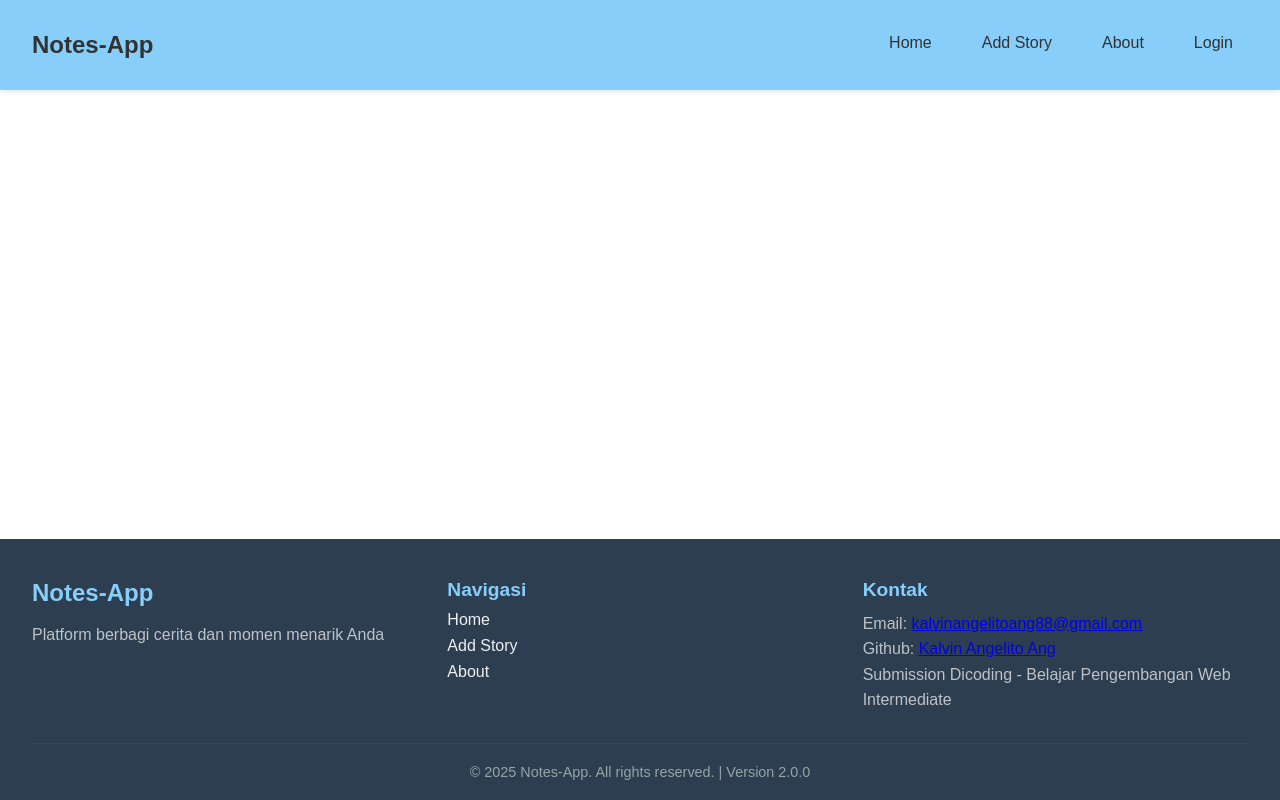
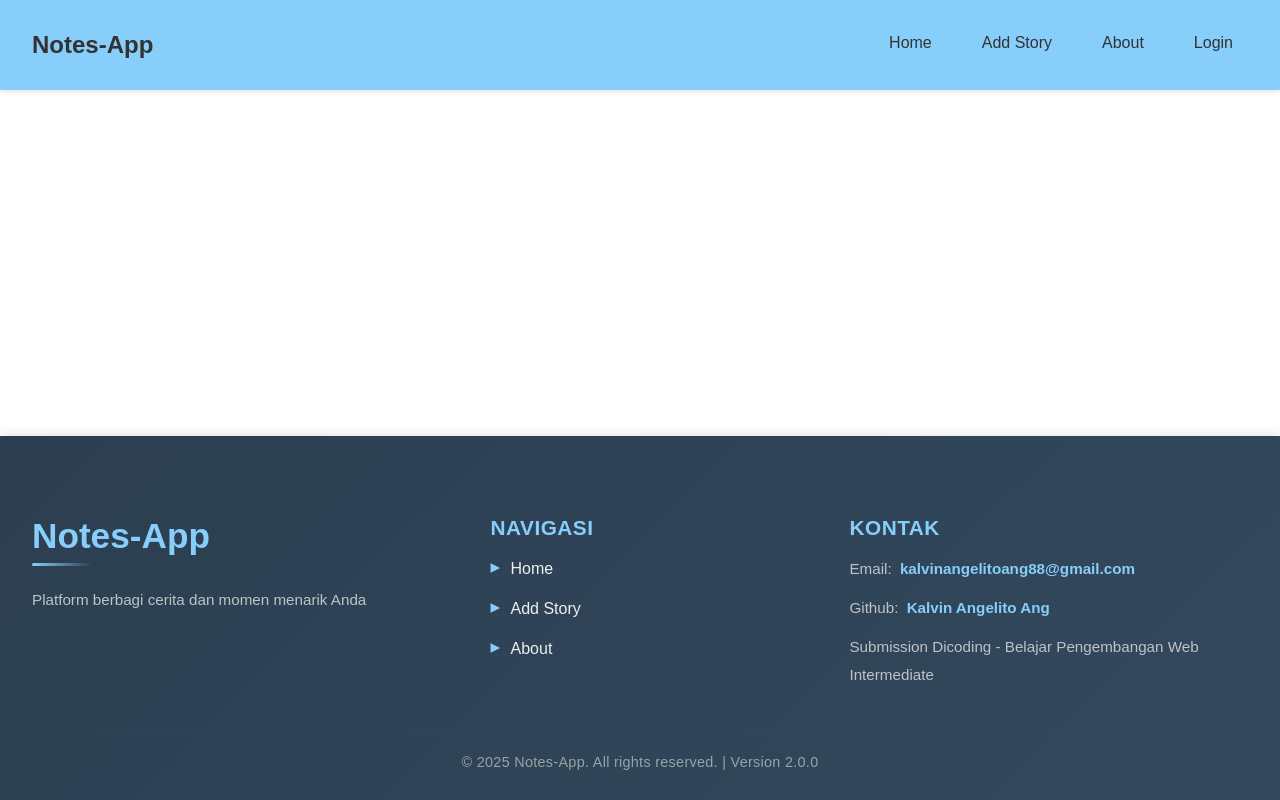
Before and after one commit to KalvinAngelitoAng/Notes-App, a website built with webpack: page src/index.html in a window 1280 px wide. Built offline with nearby package versions, Linux system fonts and the light colour scheme.

Commit message:
Adding styling and animations for footer

```diff
--- a/src/styles/styles.css
+++ b/src/styles/styles.css
@@ -875,3 +875,252 @@ html {
   outline: 3px solid #0056b3;
   outline-offset: 3px;
 }
+
+.main-footer {
+  background: linear-gradient(135deg, #2c3e50 0%, #34495e 100%);
+  color: #ecf0f1;
+  padding: 60px 0 20px;
+  margin-top: auto;
+  box-shadow: 0 -2px 10px rgba(0, 0, 0, 0.1);
+}
+
+.footer-content {
+  display: grid;
+  grid-template-columns: 1fr;
+  gap: 40px;
+  margin-bottom: 40px;
+}
+
+.footer-section h3 {
+  color: lightskyblue;
+  margin-bottom: 20px;
+  font-size: 1.8rem;
+  font-weight: 700;
+  position: relative;
+  padding-bottom: 10px;
+}
+
+.footer-section h3::after {
+  content: '';
+  position: absolute;
+  left: 0;
+  bottom: 0;
+  width: 60px;
+  height: 3px;
+  background: linear-gradient(90deg, lightskyblue, transparent);
+  border-radius: 2px;
+}
+
+.footer-section h4 {
+  color: lightskyblue;
+  margin-bottom: 15px;
+  font-size: 1.3rem;
+  font-weight: 600;
+  text-transform: uppercase;
+  letter-spacing: 0.5px;
+}
+
+.footer-section p {
+  line-height: 1.8;
+  color: #bdc3c7;
+  margin-bottom: 12px;
+  font-size: 0.95rem;
+}
+
+.footer-section p:last-child {
+  margin-bottom: 0;
+}
+
+.footer-section ul {
+  list-style: none;
+  padding: 0;
+}
+
+.footer-section ul li {
+  margin-bottom: 12px;
+  transition: transform 0.2s ease;
+}
+
+.footer-section ul li:hover {
+  transform: translateX(5px);
+}
+
+.footer-section ul li a {
+  color: #ecf0f1;
+  text-decoration: none;
+  transition: all 0.3s ease;
+  display: inline-block;
+  position: relative;
+  padding: 5px 0;
+  font-weight: 500;
+}
+
+.footer-section ul li a::before {
+  position: absolute;
+  left: -20px;
+  opacity: 0;
+  transition: all 0.3s ease;
+  color: lightskyblue;
+}
+
+.footer-section ul li a:hover::before {
+  left: -25px;
+  opacity: 1;
+}
+
+.footer-section ul li a::after {
+  content: '';
+  position: absolute;
+  bottom: 0;
+  left: 0;
+  width: 0;
+  height: 2px;
+  background: lightskyblue;
+  transition: width 0.3s ease;
+}
+
+.footer-section ul li a:hover,
+.footer-section ul li a:focus {
+  color: lightskyblue;
+  transform: translateX(5px);
+}
+
+.footer-section ul li a:hover::after,
+.footer-section ul li a:focus::after {
+  width: 100%;
+}
+
+.footer-section p a {
+  color: lightskyblue;
+  text-decoration: none;
+  font-weight: 600;
+  position: relative;
+  transition: all 0.3s ease;
+  padding: 2px 4px;
+  border-radius: 3px;
+}
+
+.footer-section p a:hover,
+.footer-section p a:focus {
+  color: #fff;
+  background: rgba(135, 206, 235, 0.2);
+  text-decoration: underline;
+  text-decoration-color: lightskyblue;
+  text-underline-offset: 3px;
+}
+
+.footer-section p a:focus-visible {
+  outline: 2px solid lightskyblue;
+  outline-offset: 3px;
+}
+
+.footer-bottom {
+  border-top: 1px solid rgba(52, 73, 94, 0.5);
+  padding-top: 25px;
+  text-align: center;
+  margin-top: 20px;
+}
+
+.footer-bottom p {
+  color: #95a5a6;
+  font-size: 0.9rem;
+  margin: 0;
+  letter-spacing: 0.3px;
+}
+
+.footer-section nav ul li {
+  padding-left: 20px;
+  position: relative;
+}
+
+.footer-section nav ul li::before {
+  content: '▸';
+  position: absolute;
+  left: 0;
+  color: lightskyblue;
+  font-size: 1.2rem;
+  transition: transform 0.3s ease;
+}
+
+.footer-section nav ul li:hover::before {
+  transform: translateX(3px);
+}
+
+@media screen and (min-width: 768px) {
+  .footer-content {
+    grid-template-columns: repeat(2, 1fr);
+    gap: 50px;
+  }
+
+  .footer-section h3 {
+    font-size: 2rem;
+  }
+
+  .main-footer {
+    padding: 70px 0 25px;
+  }
+}
+
+@media screen and (min-width: 1024px) {
+  .footer-content {
+    grid-template-columns: 2fr 1.5fr 2fr;
+    gap: 60px;
+  }
+
+  .footer-section h3 {
+    font-size: 2.2rem;
+  }
+
+  .main-footer {
+    padding: 80px 0 30px;
+  }
+}
+
+.footer-section {
+  transition: transform 0.3s ease;
+}
+
+@media screen and (min-width: 1024px) {
+  .footer-section:hover {
+    transform: translateY(-5px);
+  }
+}
+
+.footer-section a:focus-visible {
+  outline: 3px solid lightskyblue;
+  outline-offset: 3px;
+  border-radius: 3px;
+}
+
+@keyframes fadeInUp {
+  from {
+    opacity: 0;
+    transform: translateY(30px);
+  }
+  to {
+    opacity: 1;
+    transform: translateY(0);
+  }
+}
+
+.footer-section {
+  animation: fadeInUp 0.6s ease-out;
+}
+
+.footer-section:nth-child(1) {
+  animation-delay: 0.1s;
+}
+
+.footer-section:nth-child(2) {
+  animation-delay: 0.2s;
+}
+
+.footer-section:nth-child(3) {
+  animation-delay: 0.3s;
+}
+
+@media (prefers-reduced-motion: reduce) {
+  .footer-section {
+    animation: none;
+  }
+}
```
